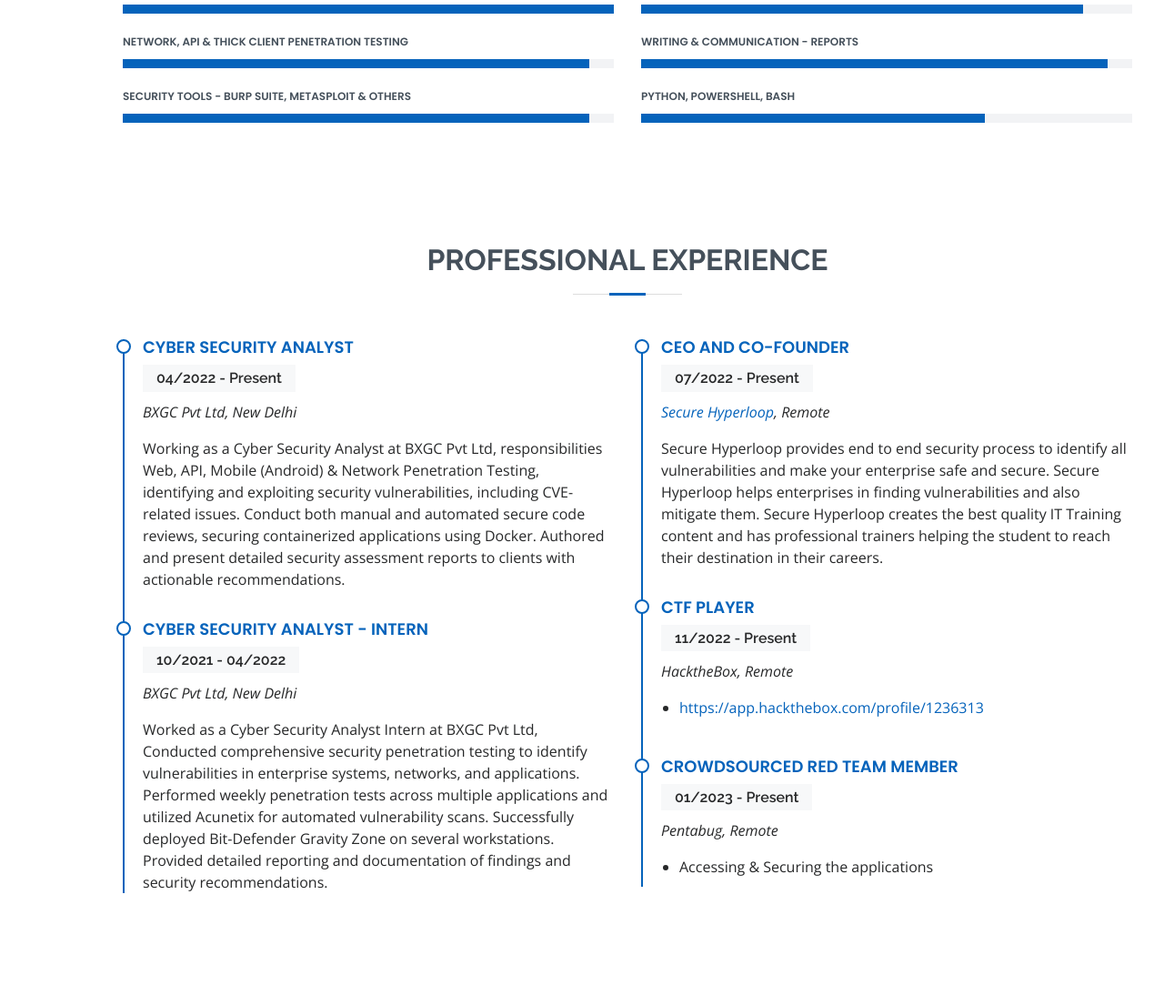
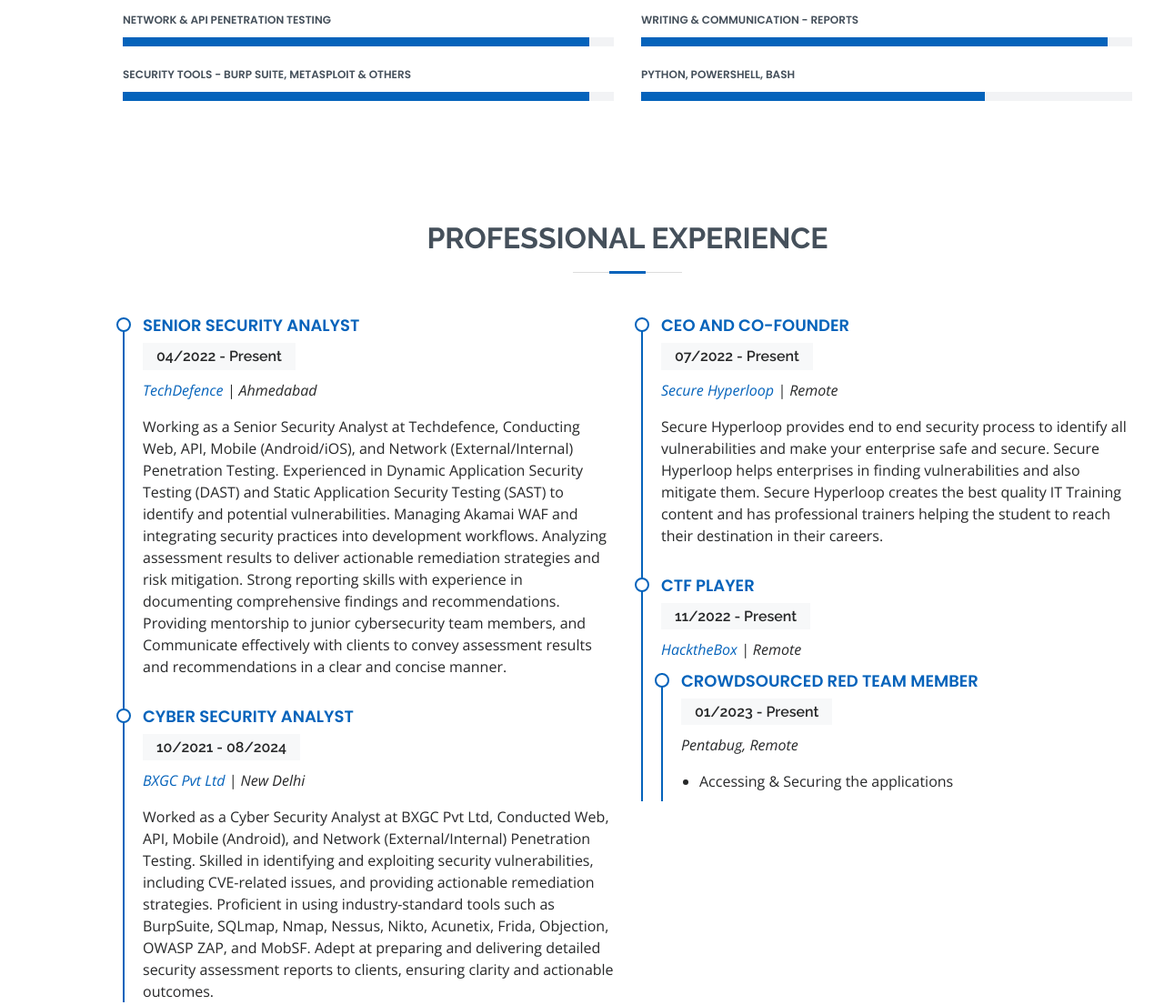
Before and after one commit to janmeyjaysharma/janmeyjaysharma.github.io, a plain HTML site: page index.html in a window 1280 px wide. Shown: the part 1665-2770 px from the top of the page at 91% size. Drawn offline with nearby package versions, Linux system fonts and the light colour scheme.

Commit message:
Update index.html

```diff
--- a/index.html
+++ b/index.html
@@ -201,7 +201,7 @@
                 CEH | ECSA | CHFI | LPT (Master) | Security+
               </p>
               <p>
-                Janmeyjay Sharma, a Cyber Security Researcher, is the founder of <a href="https://www.securehyperloop.com/">Secure Hyperloop</a> and is currently working as a Cyber Security Analyst at BXGC Private Limited. As a Cyber Security Analyst, he specializes in securing applications and infrastructure from various cyber threats and attacks. He is primarily focused on Network, Web Application, API, and Mobile Application Penetration Testing.
+                Janmeyjay Sharma, a Cyber Security Researcher, is the founder of <a href="https://www.securehyperloop.com/">Secure Hyperloop</a> and is currently working as a Senior Security Analyst at TechDefence. He specializes in securing applications and infrastructure against various cyber threats and attacks, with a primary focus on Network, Web Application, API, Mobile Application, and iOS Penetration Testing.
               </p>
               <div class="row">
                 <ul>
@@ -233,7 +233,7 @@
               </div>
 
               <div class="progress">
-                <span class="skill">Network, API & Thick Client Penetration Testing</span>
+                <span class="skill">Network & API Penetration Testing</span>
                 <div class="progress-bar-wrap">
                   <div class="progress-bar" role="progressbar" aria-valuenow="95" aria-valuemin="0" aria-valuemax="100" aria-label="95%"></div>
                 </div>
@@ -284,17 +284,17 @@
           <div class="row">
             <div class="col-lg-6">
              <div class="resume-item">
-                <h4>Cyber Security Analyst</h4>
+                <h4>Senior Security Analyst</h4>
                 <h5>04/2022 - Present</h5>
-                <p><em>BXGC Pvt Ltd, New Delhi</em></p>
-                <p>Working as a Cyber Security Analyst at BXGC Pvt Ltd, responsibilities Web, API, Mobile (Android) & Network Penetration Testing, identifying and exploiting security vulnerabilities, including CVE-related issues. Conduct both manual and automated secure code reviews, securing containerized applications using Docker. Authored and present detailed security assessment reports to clients with actionable recommendations.</p>
+                <p><em><a href="https://techdefencelabs.com/">TechDefence</a> | Ahmedabad</em></p>
+                <p>Working as a Senior Security Analyst at Techdefence, Conducting Web, API, Mobile (Android/iOS), and Network (External/Internal) Penetration Testing. Experienced in Dynamic Application Security Testing (DAST) and Static Application Security Testing (SAST) to identify and potential vulnerabilities. Managing Akamai WAF and integrating security practices into development workflows. Analyzing assessment results to deliver actionable remediation strategies and risk mitigation. Strong reporting skills with experience in documenting comprehensive findings and recommendations. Providing mentorship to junior cybersecurity team members, and Communicate effectively with clients to convey assessment results and recommendations in a clear and concise manner.</p>
              </div>
 
              <div class="resume-item">
-                <h4>Cyber Security Analyst - Intern</h4>
-                <h5>10/2021 - 04/2022</h5>
-                <p><em>BXGC Pvt Ltd, New Delhi</em></p>
-                <p>Worked as a Cyber Security Analyst Intern at BXGC Pvt Ltd, Conducted comprehensive security penetration testing to identify vulnerabilities in enterprise systems, networks, and applications. Performed weekly penetration tests across multiple applications and utilized Acunetix for automated vulnerability scans. Successfully deployed Bit-Defender Gravity Zone on several workstations. Provided detailed reporting and documentation of findings and security recommendations. </p>
+                <h4>Cyber Security Analyst</h4>
+                <h5>10/2021 - 08/2024</h5>
+                <p><em><a href="https://bxgc.org/">BXGC Pvt Ltd</a> | New Delhi</em></p>
+                <p>Worked as a Cyber Security Analyst at BXGC Pvt Ltd, Conducted Web, API, Mobile (Android), and Network (External/Internal) Penetration Testing. Skilled in identifying and exploiting security vulnerabilities, including CVE-related issues, and providing actionable remediation strategies. Proficient in using industry-standard tools such as BurpSuite, SQLmap, Nmap, Nessus, Nikto, Acunetix, Frida, Objection, OWASP ZAP, and MobSF. Adept at preparing and delivering detailed security assessment reports to clients, ensuring clarity and actionable outcomes.</p>
              </div>
 
 
@@ -304,18 +304,19 @@
              <div class="resume-item">
                <h4>CEO and Co-Founder</h4>
                 <h5>07/2022 - Present</h5>
-               <p><em><a href="https://www.securehyperloop.com/">Secure Hyperloop</a>, Remote</em></p>
+               <p><em><a href="https://www.securehyperloop.com/">Secure Hyperloop</a> | Remote</em></p>
                <p>Secure Hyperloop provides end to end security process to identify all vulnerabilities and make your enterprise safe and secure. Secure Hyperloop helps enterprises in finding vulnerabilities and also mitigate them. Secure Hyperloop creates the best quality IT Training content and has professional trainers helping the student to reach their destination in their careers.</p>
              </div>
 
              <div class="resume-item">
                <h4>CTF Player</h4>
                 <h5>11/2022 - Present</h5>
-                <p><em>HacktheBox, Remote</em></p>
-                <ul>
+                <p><em><a href="https://www.hackthebox.com/">HacktheBox</a> | Remote</em></p>
+          <!--
+               <ul>
                   <li><a href="https://app.hackthebox.com/profile/1236313">https://app.hackthebox.com/profile/1236313</a></li>
                 </ul>
-              </div>
+              </div> -->
 
              <div class="resume-item">
                <h4>Crowdsourced Red Team Member</h4>
```
